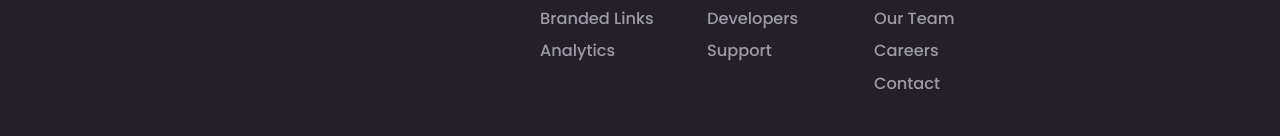
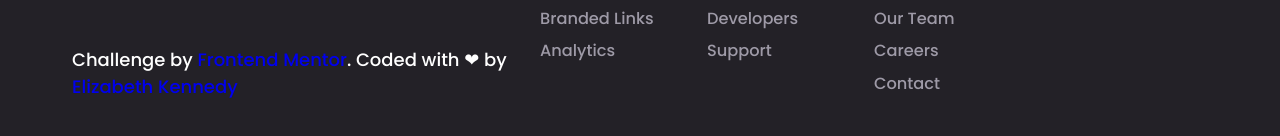
Before and after one commit to ElizabethKennedy/fm_url_shortening_api, a plain HTML site: page index.html in a window 1280 px wide. Shown: the part 2107-2243 px from the top of the page. Drawn offline with nearby package versions, Linux system fonts and the light colour scheme.

Commit message:
added attribution to footer element

```diff
--- a/index.html
+++ b/index.html
@@ -160,6 +160,12 @@
   <script src="https://ajax.googleapis.com/ajax/libs/jquery/3.5.1/jquery.min.js"></script>
   <script src="app.js"></script>
 
-  </footer>
+  <div class="attribution">
+    Challenge by
+    <a href="https://www.frontendmentor.io?ref=challenge" target="_blank"
+      >Frontend Mentor</a
+    >. Coded with <span>❤</span> by <a href="https://elizabethkennedy.github.io" target="_blank">Elizabeth Kennedy</a>
+  </div>
+</footer>
 </body>
 </html>
```
